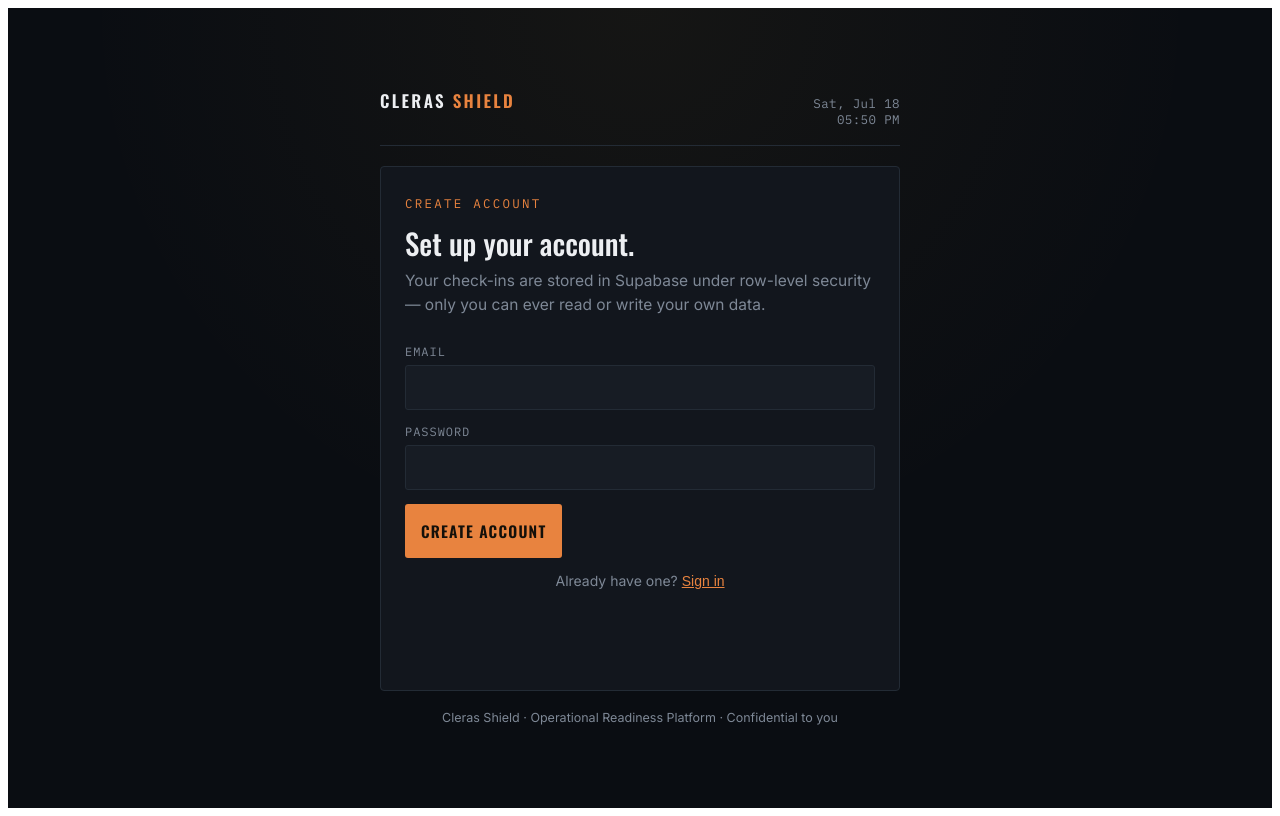
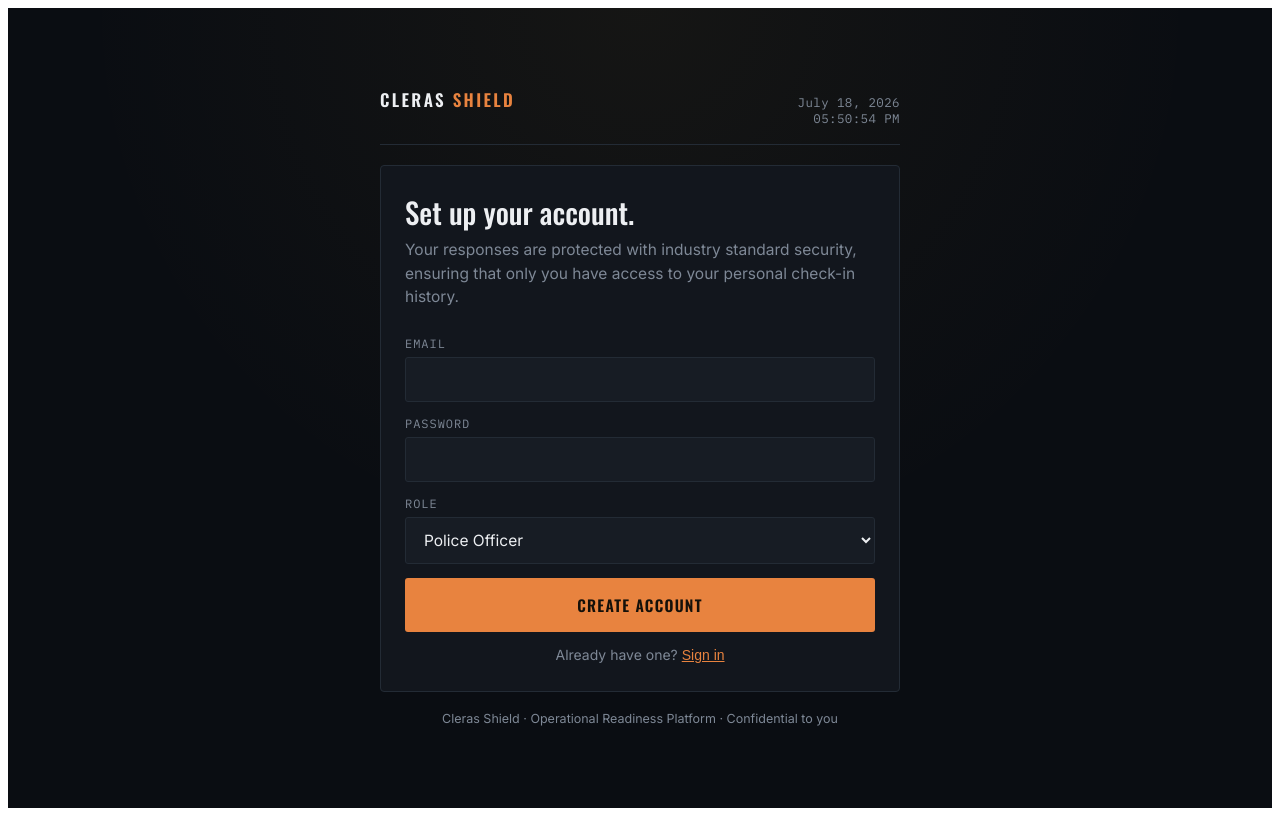
Before and after one commit to paulblount84/cleras-shield, a React (Vite) app: page / in a window 1280 px wide. Both pictures are taken after a click on the button "Sign up". Built offline with nearby package versions, Linux system fonts and the light colour scheme.

Commit message:
Update App.jsx

```diff
--- a/src/App.jsx
+++ b/src/App.jsx
@@ -34,8 +34,8 @@ async function authRequest(path, body) {
   return data;
 }
 
-function signUpRequest(email, password) {
-  return authRequest("signup", { email, password });
+function signUpRequest(email, password, role) {
+  return authRequest("signup", { email, password, data: { role } });
 }
 
 function signInRequest(email, password) {
@@ -257,6 +257,16 @@ function TrendTooltip({ active, payload, label }) {
   );
 }
 
+const ROLE_OPTIONS = [
+  "Police Officer",
+  "Sheriff Deputy",
+  "Public Safety Dispatcher",
+  "Custody Officer",
+  "Public Service Officer",
+  "Community Service Officer",
+  "Police Cadet",
+];
+
 /* ---------- Main ---------- */
 
 export default function CleraShieldCheckIn() {
@@ -264,6 +274,7 @@ export default function CleraShieldCheckIn() {
   const [authMode, setAuthMode] = useState("signin");
   const [authEmail, setAuthEmail] = useState("");
   const [authPassword, setAuthPassword] = useState("");
+  const [authRole, setAuthRole] = useState(ROLE_OPTIONS[0]);
   const [authError, setAuthError] = useState("");
   const [authNotice, setAuthNotice] = useState("");
   const [authLoading, setAuthLoading] = useState(false);
@@ -281,7 +292,7 @@ export default function CleraShieldCheckIn() {
   const [lockNow, setLockNow] = useState(Date.now());
 
   useEffect(() => {
-    const t = setInterval(() => setClock(new Date()), 1000 * 30);
+    const t = setInterval(() => setClock(new Date()), 1000);
     return () => clearInterval(t);
   }, []);
 
@@ -326,7 +337,7 @@ export default function CleraShieldCheckIn() {
     setAuthLoading(true);
     try {
       if (authMode === "signup") {
-        const data = await signUpRequest(authEmail, authPassword);
+        const data = await signUpRequest(authEmail, authPassword, authRole);
         if (data.access_token && data.user) {
           setSession({ accessToken: data.access_token, userId: data.user.id, email: data.user.email });
         } else {
@@ -424,8 +435,8 @@ export default function CleraShieldCheckIn() {
     }
   }
 
-  const dateStr = clock.toLocaleDateString(undefined, { weekday: "short", month: "short", day: "numeric" });
-  const timeStr = clock.toLocaleTimeString(undefined, { hour: "2-digit", minute: "2-digit" });
+  const dateStr = clock.toLocaleDateString(undefined, { month: "long", day: "numeric", year: "numeric" });
+  const timeStr = clock.toLocaleTimeString(undefined, { hour: "2-digit", minute: "2-digit", second: "2-digit" });
 
   const currentQ = isQuestion ? ALL_STEPS[step] : null;
 
@@ -628,8 +639,9 @@ export default function CleraShieldCheckIn() {
         .cs-lock-dot { width: 8px; height: 8px; border-radius: 50%; transition: background 1s linear; }
         .cs-field { display: flex; flex-direction: column; gap: 6px; margin-bottom: 14px; }
         .cs-field label { font-family: 'IBM Plex Mono', monospace; font-size: 12px; letter-spacing: 0.08em; color: var(--text-muted); }
-        .cs-field input { background: #171C24; border: 1px solid var(--panel-border); border-radius: 3px; padding: 12px 14px; color: var(--text-primary); font-family: 'Inter', sans-serif; font-size: 15.5px; }
-        .cs-field input:focus { outline: none; border-color: var(--sig-amber); }
+        .cs-field input, .cs-field select { background: #171C24; border: 1px solid var(--panel-border); border-radius: 3px; padding: 12px 14px; color: var(--text-primary); font-family: 'Inter', sans-serif; font-size: 15.5px; }
+        .cs-field input:focus, .cs-field select:focus { outline: none; border-color: var(--sig-amber); }
+        .cs-full-width { width: 100%; }
         .cs-auth-error { font-family: 'IBM Plex Mono', monospace; font-size: 13px; color: var(--sig-red); margin-bottom: 14px; line-height: 1.5; }
         .cs-auth-notice { font-family: 'IBM Plex Mono', monospace; font-size: 13px; color: var(--sig-green); margin-bottom: 14px; line-height: 1.5; }
         .cs-auth-toggle { text-align: center; margin-top: 14px; font-size: 14px; color: var(--text-muted); }
@@ -669,15 +681,12 @@ export default function CleraShieldCheckIn() {
         {!session && (
           <div className="cs-body">
             <div className="cs-card">
-              <div className="cs-eyebrow">
-                {authMode === "signin" ? "OFFICER SIGN-IN" : "CREATE ACCOUNT"}
-              </div>
               <h1 className="cs-h1">
                 {authMode === "signin" ? "Welcome back." : "Set up your account."}
               </h1>
               <p className="cs-sub">
-                Your check-ins are stored in Supabase under row-level security — only you
-                can ever read or write your own data.
+                Your responses are protected with industry standard security, ensuring that
+                only you have access to your personal check-in history.
               </p>
 
               {authError && <div className="cs-auth-error">{authError}</div>}
@@ -705,7 +714,19 @@ export default function CleraShieldCheckIn() {
                     autoComplete={authMode === "signin" ? "current-password" : "new-password"}
                   />
                 </div>
-                <button className="cs-begin-btn" type="submit" disabled={authLoading}>
+                {authMode === "signup" && (
+                  <div className="cs-field">
+                    <label>ROLE</label>
+                    <select value={authRole} onChange={(e) => setAuthRole(e.target.value)}>
+                      {ROLE_OPTIONS.map((r) => (
+                        <option key={r} value={r}>
+                          {r}
+                        </option>
+                      ))}
+                    </select>
+                  </div>
+                )}
+                <button className="cs-begin-btn cs-full-width" type="submit" disabled={authLoading}>
                   {authLoading ? "WORKING…" : authMode === "signin" ? "SIGN IN" : "CREATE ACCOUNT"}
                 </button>
               </form>
```
